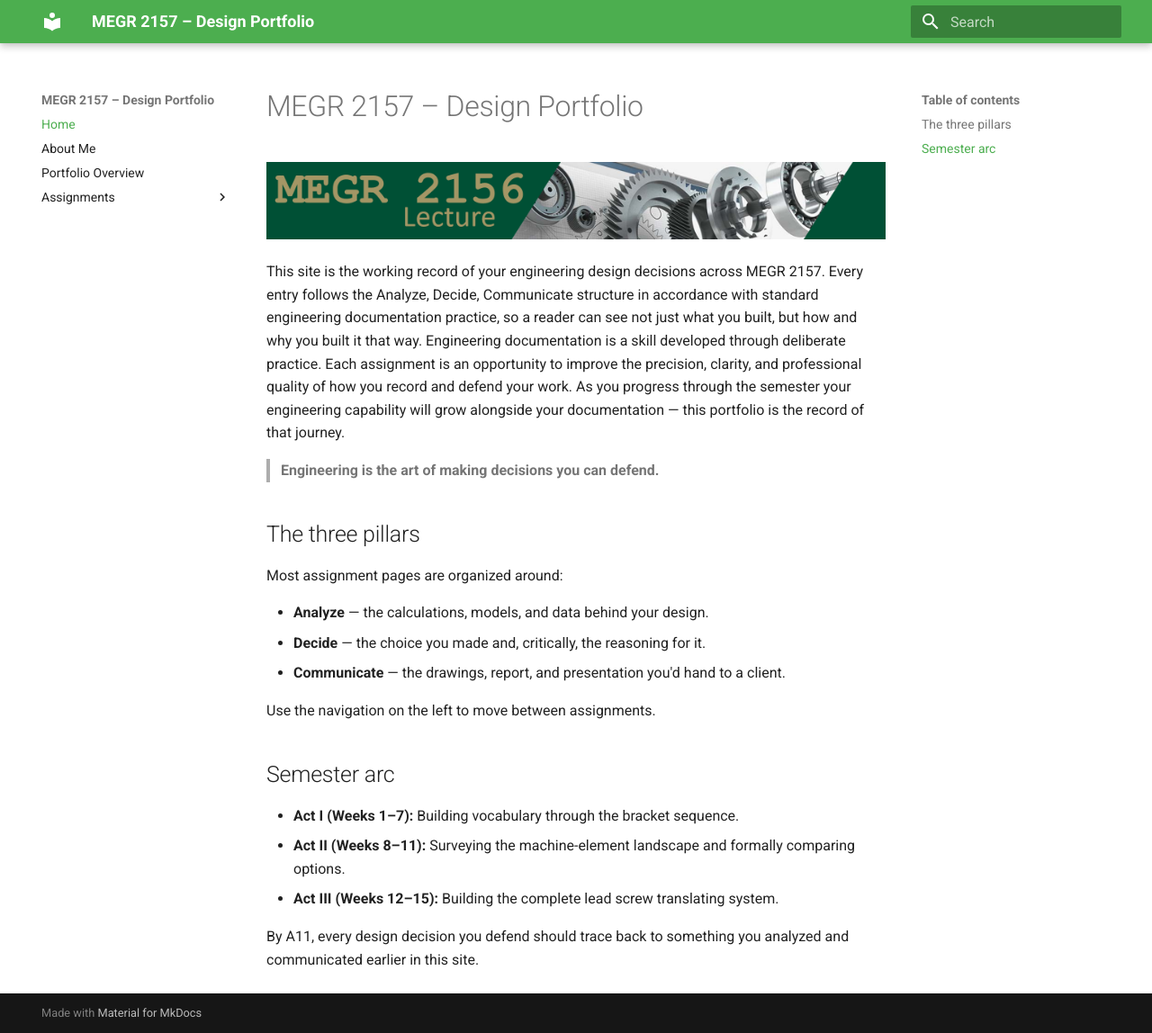
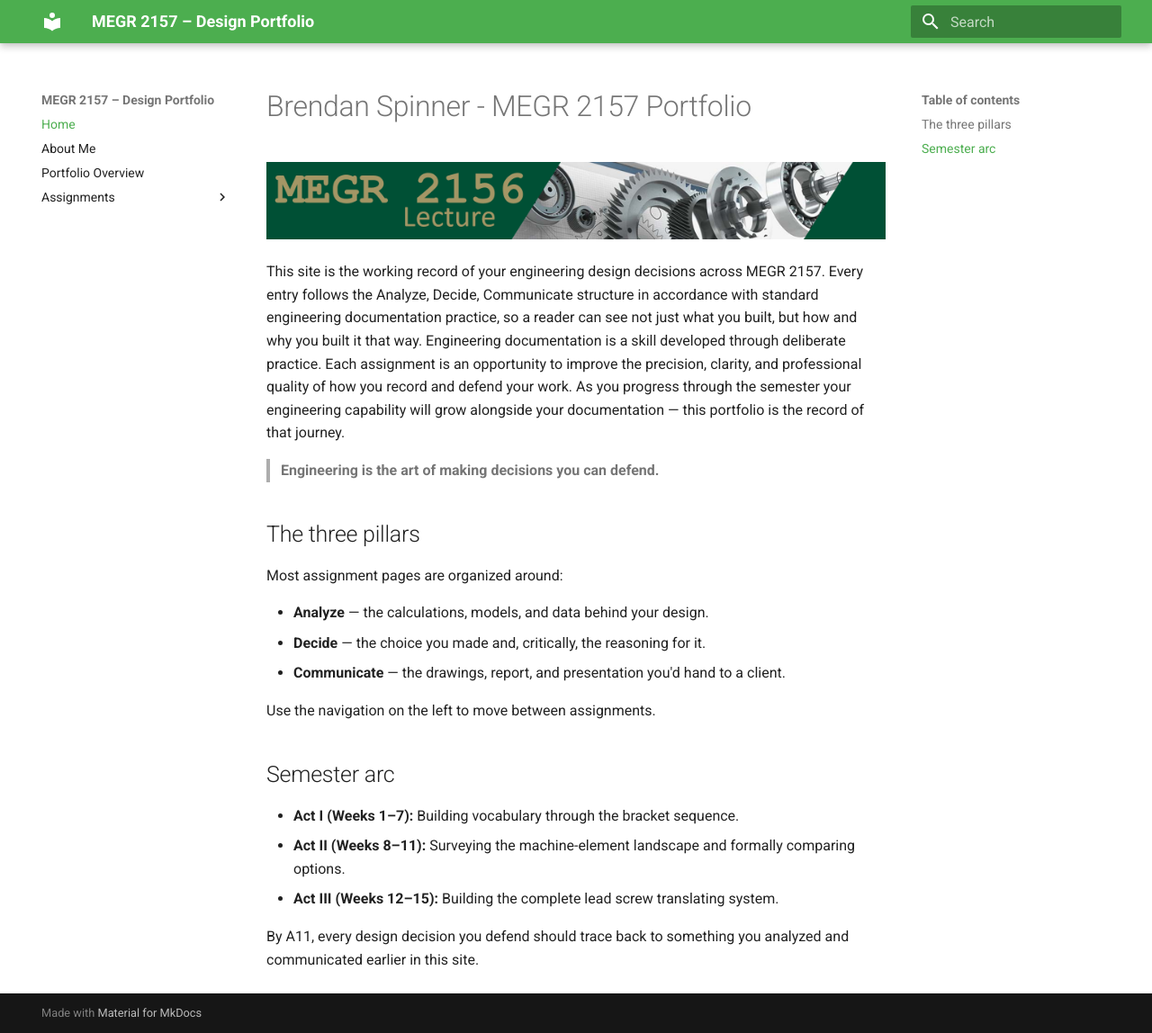
Before and after one commit to bspinne2/megr2157-portfolio, an MkDocs documentation site: the page built from docs/index.md, in a window 1280 px wide and 1148 px high. Shown: the whole window at 90% size. Built offline with MkDocs 1.6.1 and Material for MkDocs 9.7.7, drawn with Linux system fonts in a browser that asks for light colours.

Commit message:
Initial site setup

```diff
--- a/docs/index.md
+++ b/docs/index.md
@@ -1,4 +1,4 @@
-# MEGR 2157 – Design Portfolio
+# Brendan Spinner - MEGR 2157 Portfolio
 
 ![MEGR 2156-7 Title](MEGR2156title.png)
 
```
